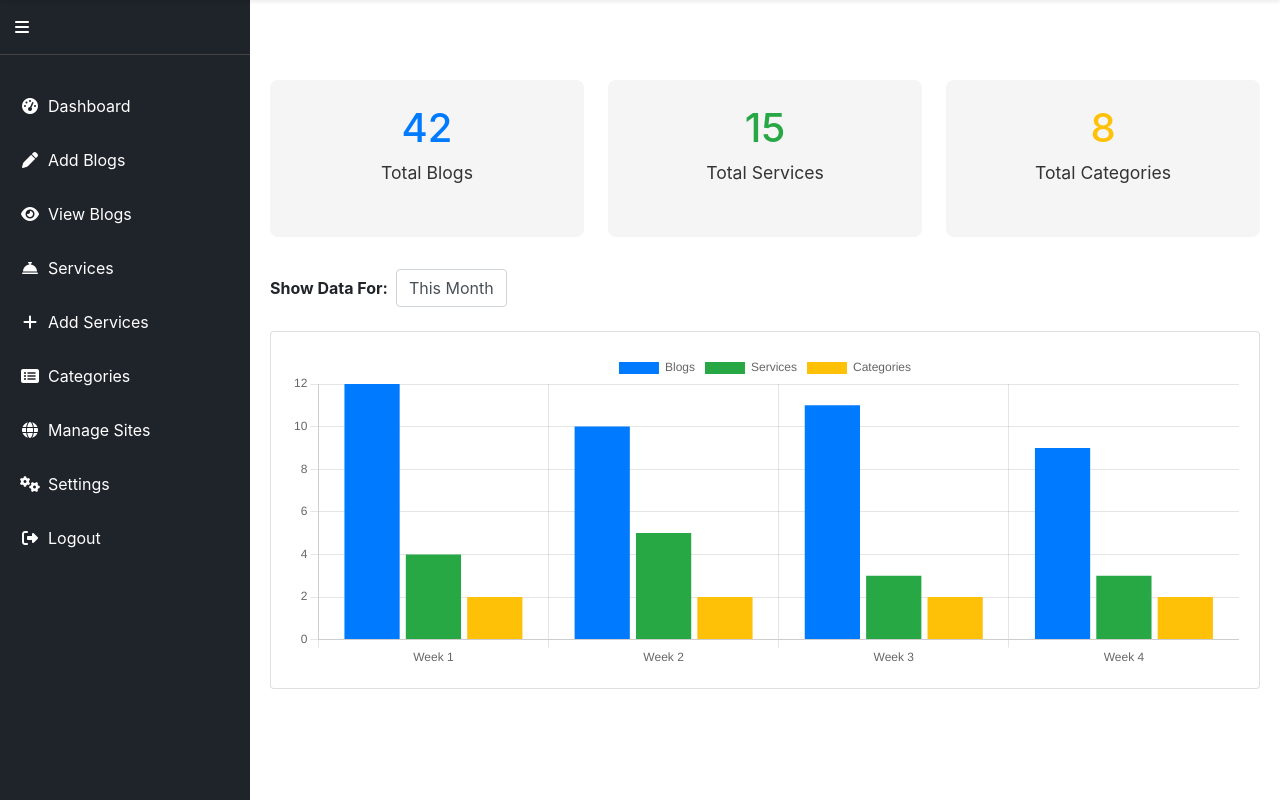
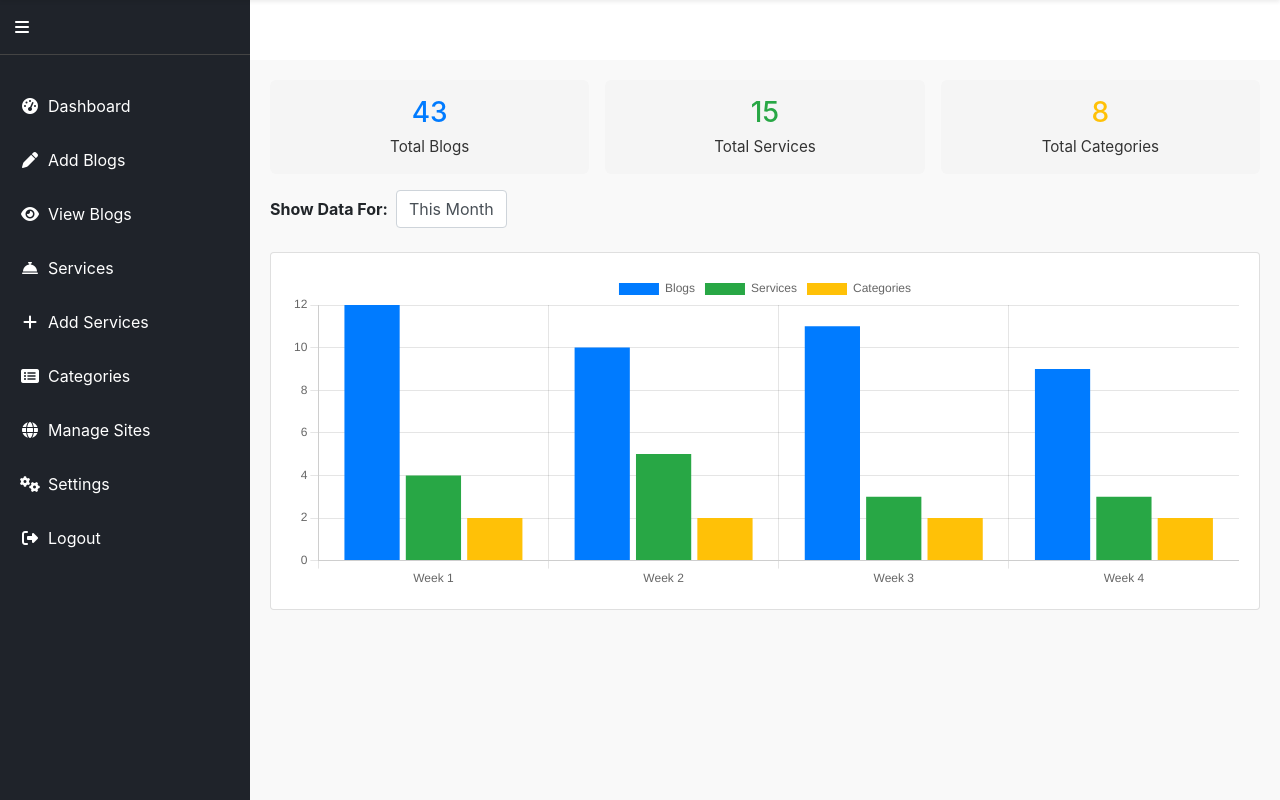
Before and after one commit to SaileshAcharya1229/EPC, a PHP site: page /dashboard/index.php in a window 1280 px wide. Shown: the part 60-860 px from the top of the page. Run offline with PHP 8.4, Linux system fonts and the light colour scheme.

Commit message:
update code

```diff
--- a/dashboard/Assets/style.css
+++ b/dashboard/Assets/style.css
@@ -6,8 +6,11 @@ body {
   height: 100%;
   font-family: sans-serif;
 }
-
-
+.wrapper {
+  display: flex;
+  height: 100vh; /* FULL viewport height */
+  overflow: hidden; /* Prevent scrolling inside wrapper */
+}
 .dashboard-container {
   display: flex;
   flex: 1;
@@ -18,13 +21,9 @@ body {
   height: 100vh;
   flex-shrink: 0;
   width: 250px;
-
-  /* Full height sidebar */
   position: relative;
   left: 0;
-
   background-color: #1f232a;
-
   transition: width 0.3s ease;
 }
 
@@ -81,8 +80,11 @@ body {
   display: flex;
   flex-direction: column;
   flex-wrap: wrap;
+  flex-grow: 1;
+  overflow-y: auto;
+  padding: 20px;
+  background: #f9f9f9;
 }
-
 /* Responsive */
 @media (max-width: 768px) {
   #sidebar {
--- a/dashboard/partials/categories.php
+++ b/dashboard/partials/categories.php
@@ -1,6 +1,6 @@
 <?php
 // Demo: categories in a simple array (no session, no persistence)
-$categories = ['Electrician', 'Plumbing', 'Painting', 'Cleaning'];
+$categories = ['Electrician', 'Plumbing', 'Painting', 'Cleaning', 'Gardening','Electrician', 'Plumbing', 'Painting', 'Cleaning', 'Gardening','Electrician', 'Plumbing', 'Painting', 'Cleaning', 'Gardening'];
 
 // Handle Add
 if (isset($_POST['add']) && !empty(trim($_POST['category']))) {
--- a/dashboard/partials/dashboard-strip.php
+++ b/dashboard/partials/dashboard-strip.php
@@ -1,25 +1,26 @@
 <!-- File: partials/dashboard-strip.php -->
 <?php
 // Example data, replace with your actual data fetching logic
-$totalBlogs = 42;
+$totalBlogs = 43;
 $totalServices = 15;
 $totalCategories = 8;
 ?>
 
-<div classs="details" style="display: flex; gap: 24px; margin-bottom: 32px;flex-wrap: wrap;">
-  <div style="flex:1; background: #f5f5f5; padding: 24px; border-radius: 8px; text-align: center;">
-    <h2 style="margin: 0; font-size: 2.5rem; color: #007bff;"><?php echo $totalBlogs; ?></h2>
-    <p style="margin: 8px 0 0; font-size: 1.1rem; color: #333;">Total Blogs</p>
+<div class="details" style="display: flex; gap: 16px; margin: 0 0 16px; flex-wrap: wrap;">
+  <div style="flex: 1 1 150px; background: #f5f5f5; padding: 16px; border-radius: 6px; text-align: center; min-width: 150px;">
+    <h2 style="margin: 0; font-size: 1.75rem; color: #007bff;"><?php echo $totalBlogs; ?></h2>
+    <p style="margin: 6px 0 0; font-size: 0.95rem; color: #333;">Total Blogs</p>
   </div>
-  <div style="flex:1; background: #f5f5f5; padding: 24px; border-radius: 8px; text-align: center;">
-    <h2 style="margin: 0; font-size: 2.5rem; color: #28a745;"><?php echo $totalServices; ?></h2>
-    <p style="margin: 8px 0 0; font-size: 1.1rem; color: #333;">Total Services</p>
+  <div style="flex: 1 1 150px; background: #f5f5f5; padding: 16px; border-radius: 6px; text-align: center; min-width: 150px;">
+    <h2 style="margin: 0; font-size: 1.75rem; color: #28a745;"><?php echo $totalServices; ?></h2>
+    <p style="margin: 6px 0 0; font-size: 0.95rem; color: #333;">Total Services</p>
   </div>
-  <div style="flex:1; background: #f5f5f5; padding: 24px; border-radius: 8px; text-align: center;">
-    <h2 style="margin: 0; font-size: 2.5rem; color: #ffc107;"><?php echo $totalCategories; ?></h2>
-    <p style="margin: 8px 0 0; font-size: 1.1rem; color: #333;">Total Categories</p>
+  <div style="flex: 1 1 150px; background: #f5f5f5; padding: 16px; border-radius: 6px; text-align: center; min-width: 150px;">
+    <h2 style="margin: 0; font-size: 1.75rem; color: #ffc107;"><?php echo $totalCategories; ?></h2>
+    <p style="margin: 6px 0 0; font-size: 0.95rem; color: #333;">Total Categories</p>
   </div>
 </div>
+
 <!-- Filter Controls -->
 <div class="mb-4">
   <form id="filterForm" class="form-inline">
--- a/dashboard/partials/sidebar.php
+++ b/dashboard/partials/sidebar.php
@@ -1,3 +1,4 @@
+<div class="wrapper " style="background-color: #343a40;">
 <aside class=" text-white" id="sidebar">
   <!-- Toggle Button -->
   <div id="sidebarToggle" style="cursor: pointer; padding: 15px;">
@@ -61,3 +62,5 @@
     </li>
   </ul>
 </aside>
+
+</div>
```
Also changed, not shown: dashboard/partials/manage_footer.php (added).
